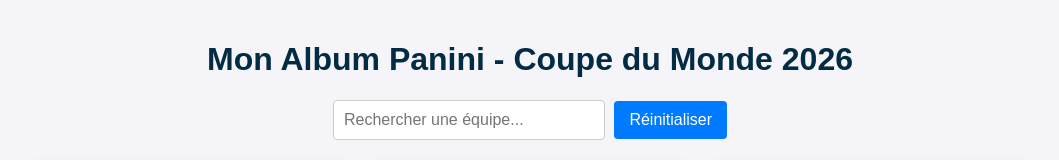
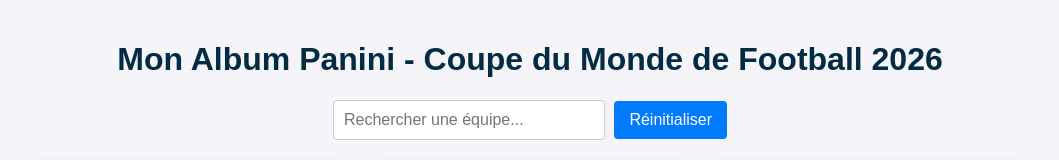
Before and after one commit to barto107/Panini-Fifa-2026, a plain HTML site: page index.html in a window 1280 px wide. Shown: the top 160 px of the page, without its empty margins (110-1169 px from the left). Drawn offline with Linux system fonts and the light colour scheme.

Commit message:
Update index.html

```diff
--- a/index.html
+++ b/index.html
@@ -98,7 +98,7 @@
 </head>
 <body>
 
-    <h1>Mon Album Panini - Coupe du Monde 2026</h1>
+    <h1>Mon Album Panini - Coupe du Monde de Football 2026</h1>
 
     <div class="search-container">
         <input type="text" id="searchInput" placeholder="Rechercher une équipe..." onkeyup="filterPages()">
```
